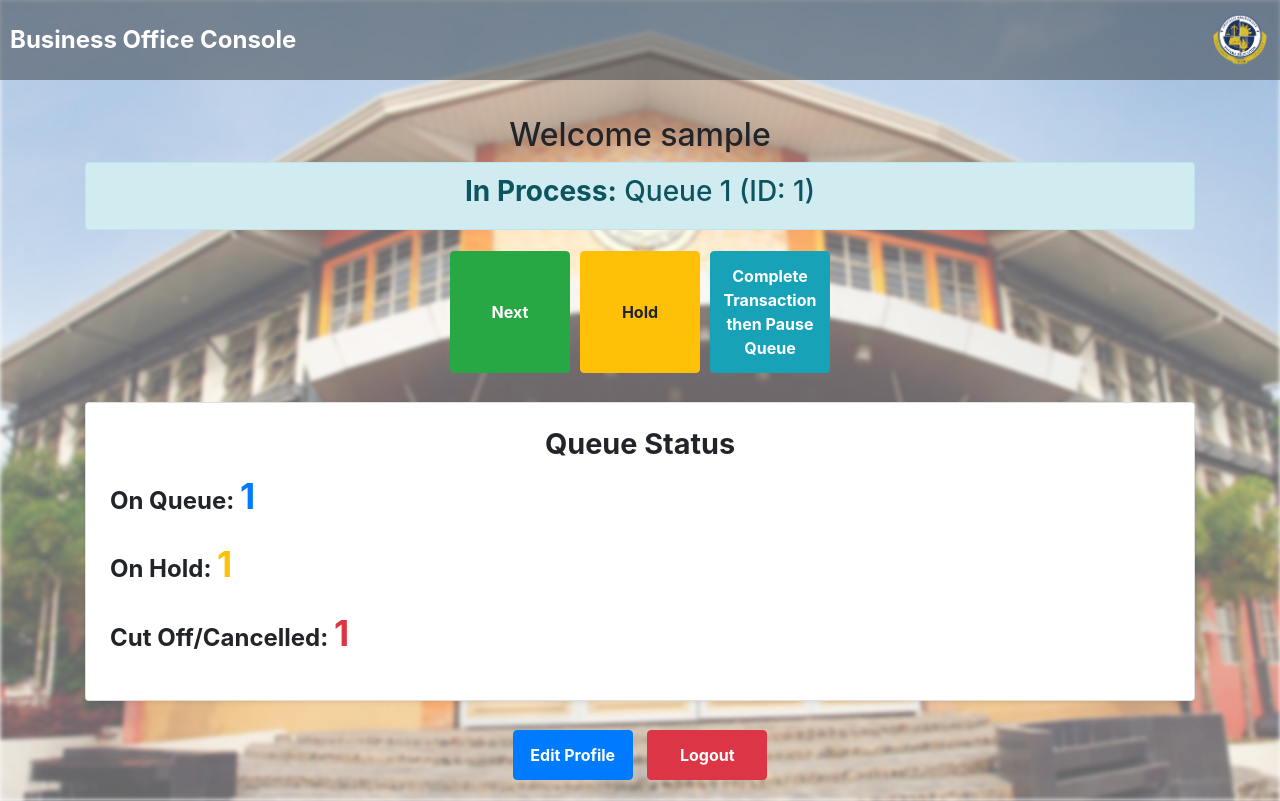
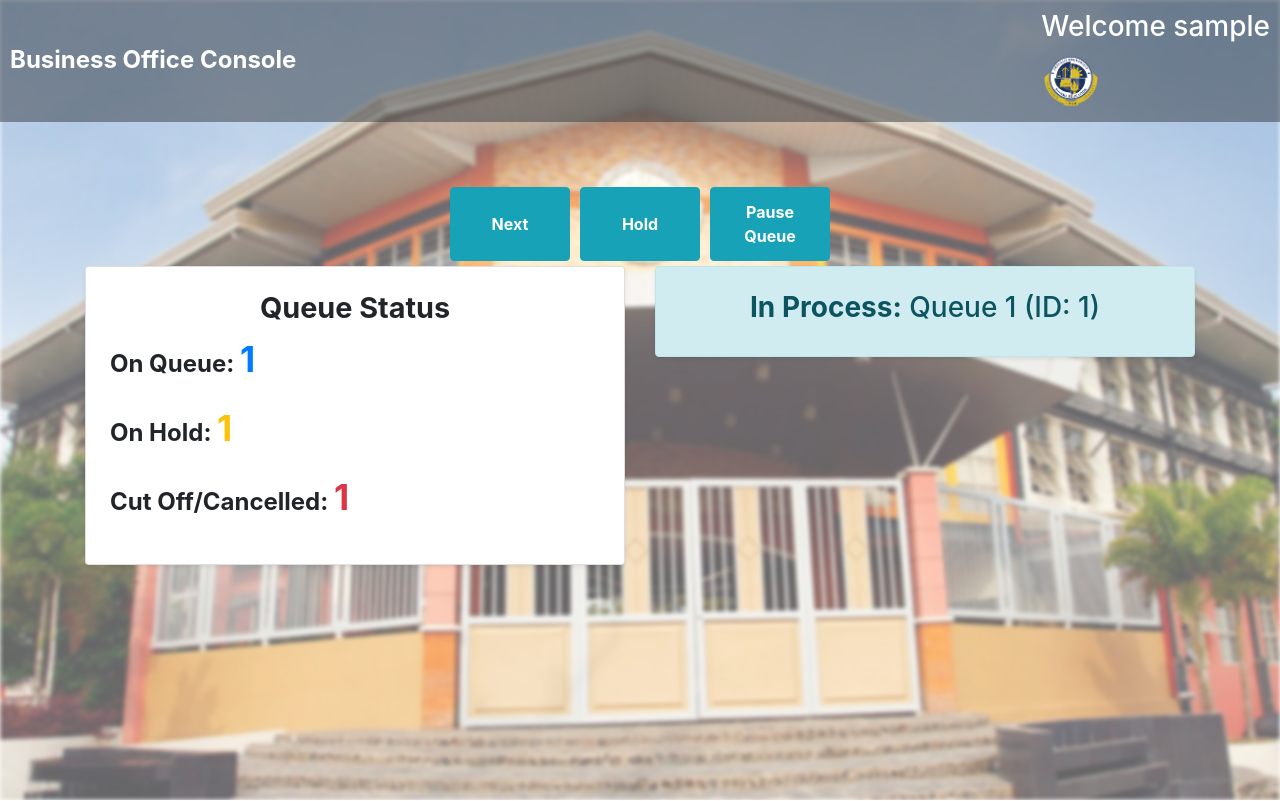
Before and after one commit to maykolangot/QMS-Flask, a Flask app: template templates/business_office.html in a window 1280 px wide. Run offline with Flask 3, Linux system fonts and the light colour scheme; the visitor is signed in with stand-in values (Sample User, id 1); the template is opened without the code that fills it: most values are stand-ins (such as "Sample title", 1, 10 or a date in 2020); a database or web service that is not in the repository returns one stand-in record (values such as "Sample title"); parts of the project's set-up code (start-up, migrations or seed data) failed here and were passed over; some libraries are stand-ins or nearby versions.

Commit message:
Update business_office.html

```diff
--- a/templates/business_office.html
+++ b/templates/business_office.html
@@ -12,39 +12,52 @@
 
    <div class="navbar">
     <h1>Business Office Console</h1>
-        <img src="/static/images/au-logo.png" alt="Logo">
+    <div class="navbar-right">
+        <h3>Welcome {{ session['username'] }}</h3>
+        <div class="dropdown">
+            <img src="/static/images/au-logo.png" alt="Profile" class="profile-img" onclick="toggleDropdown()">
+            <div class="dropdown-menu" id="profileDropdown">
+                <a href="{{ url_for('edit_profile') }}" class="dropdown-item">Edit Profile</a>
+                <form action="{{ url_for('logout') }}" method="POST">
+                    <button type="submit" class="dropdown-item logout-btn">Logout</button>
+                </form>
+            </div>
+        </div>
+    </div>
 </div>
 
+
 <div class="container py-3">
-        <h2 style="text-align:center;">
-            Welcome {{ session['username'] }}
-        </h2>
 
-        <div class="alert alert-info text-center" id="in_process_queue">
-            <h3 id="in_process_message">In Process: No queue is currently in process.</h3>
+
+    <!-- Buttons Below the Two Sections -->
+    <div class="d-flex justify-content-center gap-3 mt-4">
+        <button class="btn btn-info" onclick="performAction('next')">Next</button>
+        <button class="btn btn-info" onclick="performAction('hold')">Hold</button>
+        <button class="btn btn-info" onclick="performAction('pauseQueue')">Pause Queue</button>
     </div>
-
-        <div class="d-flex justify-content-center gap-3 mb-4">
-            <button class="btn btn-success" onclick="performAction('next')">Next</button>
-            <button class="btn btn-warning" onclick="performAction('hold')">Hold</button>
-            <button class="btn btn-info" onclick="performAction('pauseQueue')">Complete Transaction then Pause Queue</button>
-
-        </div>
-
-        <div class="card p-4 shadow-sm">
+    <div class="row">
+        <!-- Queue Status (Left Side) -->
+        <div class="col-md-6">
+            <div class="card queue-status-card p-4 shadow-sm">
                 <h3 class="text-center">Queue Status</h3>
                 <p>On Queue: <span class="fw-bold text-primary" id="on_queue_count">{{ on_queue_count }}</span></p>
                 <p>On Hold: <span class="fw-bold text-warning" id="on_hold_count">{{ on_hold_count }}</span></p>
                 <p>Cut Off/Cancelled: <span class="fw-bold text-danger" id="cut_off_count">{{ cut_off_count }}</span></p>
             </div>
+        </div>
 
-        <div class="text-center mt-4">
-            <a href="{{ url_for('edit_profile') }}" class="btn btn-primary">Edit Profile</a>
-            <form action="{{ url_for('logout') }}" method="POST" class="d-inline">
-                <button type="submit" class="btn btn-danger">Logout</button>
-            </form>
+        <!-- In Process (Right Side) -->
+        <div class="col-md-6">
+            <div class="alert alert-info text-center p-4 shadow-sm in-process-card">
+                <h3 id="in_process_message">In Process: No queue is currently in process.</h3>
             </div>
         </div>
+    </div>
+</div>
+
+
+
 
       <!-- Modal for Messages -->
     <div class="modal fade" id="messageModal" tabindex="-1" aria-labelledby="messageModalLabel" aria-hidden="true">
@@ -81,16 +94,43 @@ function performAction(action) {
       let endpoint;
 
       // Determine endpoint based on action
-    if (action === 'next') {
+      if (action === "next") {
         endpoint = "/business_api/get_next_queue";
-    } else if (action === 'hold') {
+      } else if (action === "hold") {
         endpoint = "/business_api/hold_queue";
-    } else if (action === 'pauseQueue') {
-        endpoint = "/business_api/pause_queue";  // New Pause Queue Endpoint
+      } else if (action === "pauseQueue") {
+        endpoint = "/business_api/pause_queue"; // New Pause Queue Endpoint
       } else {
         console.error("Invalid action:", action);
         return;
       }
+
+      // Send POST request to the selected endpoint
+      fetch(endpoint, { method: "POST", credentials: "include" })
+        .then((response) => response.json())
+        .then((data) => {
+          if (data.queueNumber && action === "next") {
+            alert(`Next Queue Reserved: ${data.queueNumber}`);
+            announceQueueNumber(data.queueNumber);
+          } else {
+            alert(data.message);
+          }
+        })
+        .catch((error) => console.error("Error:", error));
+    }
+
+    function announceQueueNumber(queueNumber) {
+      const msg = new SpeechSynthesisUtterance(
+        `Now serving queue number ${queueNumber}`
+      );
+      msg.lang = "en-US";
+      msg.volume = 1;
+      msg.rate = 1;
+      msg.pitch = 1;
+      window.speechSynthesis.speak(msg);
+    }
+
+
 
     // Send POST request to the selected endpoint
     fetch(endpoint, { method: "POST", credentials: "include" })
@@ -103,7 +143,7 @@ function performAction(action) {
             updateQueueStatus(); // Refresh queue status
         })
         .catch(error => console.error("Error:", error));
-}
+
 
 
     document.addEventListener("DOMContentLoaded", () => {
@@ -146,5 +186,21 @@ function performAction(action) {
       setTimeout(() => flashMessage.remove(), 500); // Remove from DOM after fading out
     }
   }, 5000);
+
+
+    function toggleDropdown() {
+    document.getElementById("profileDropdown").classList.toggle("show");
+}
+
+// Close dropdown if clicked outside
+window.onclick = function(event) {
+    if (!event.target.matches('.profile-img')) {
+        let dropdown = document.getElementById("profileDropdown");
+        if (dropdown.classList.contains("show")) {
+            dropdown.classList.remove("show");
+        }
+    }
+};
+
 </script>
 </html>
```
Lines whose indentation alone changed are shown as unchanged.
